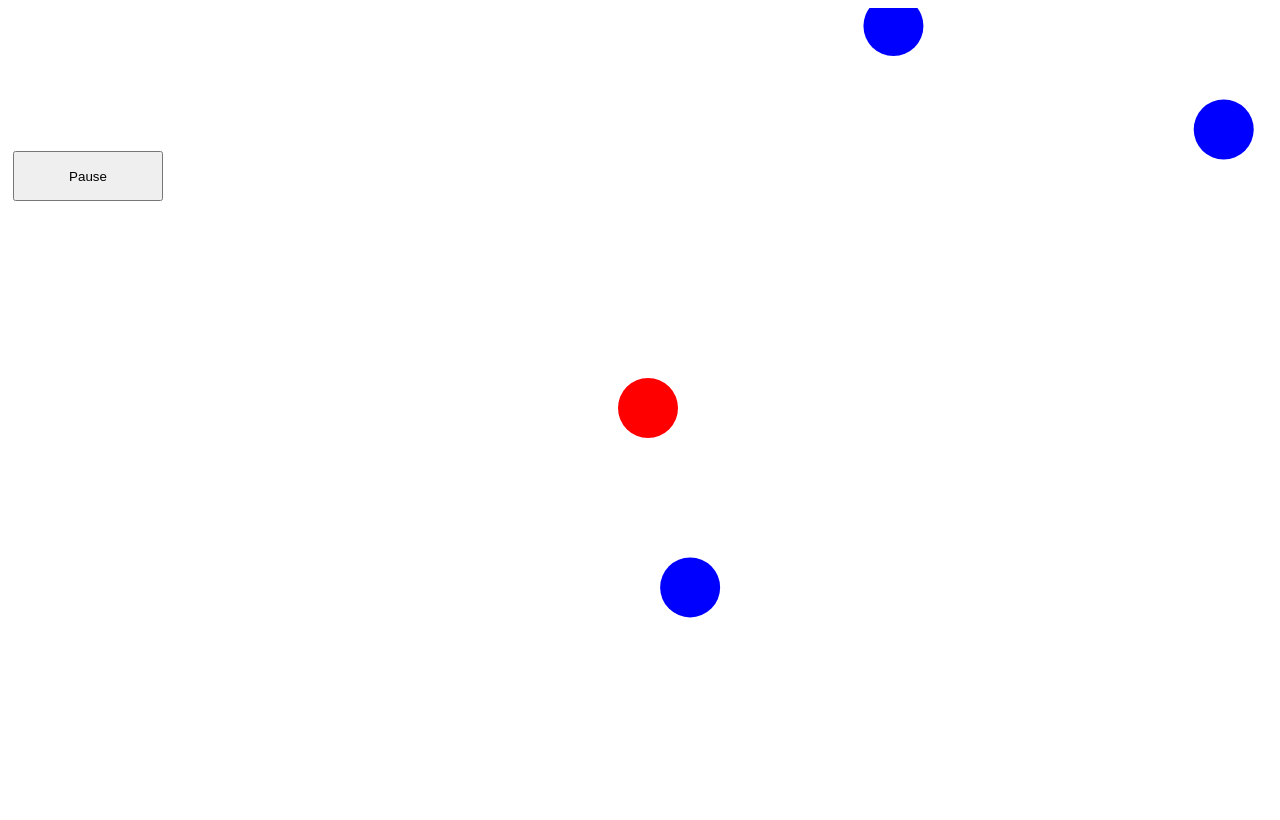
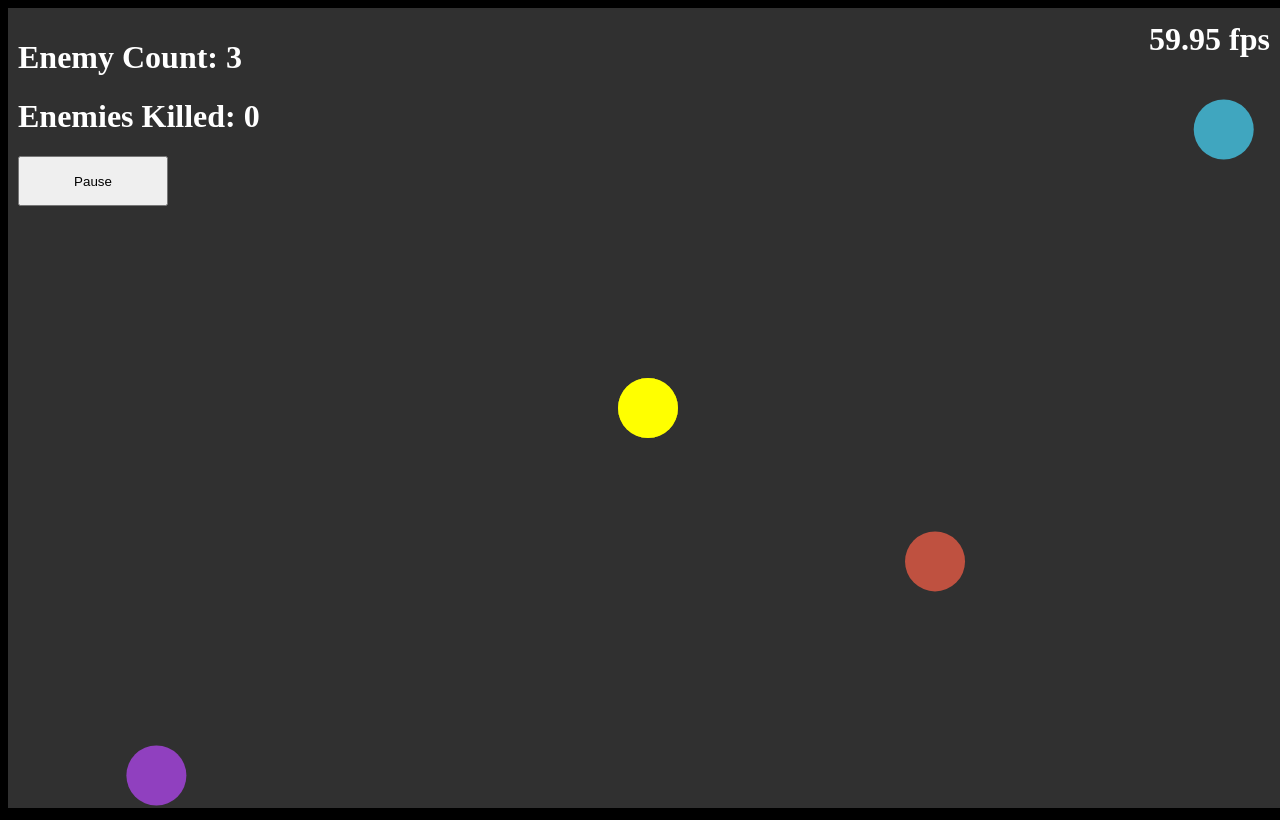
Before and after one commit to Ronterox/Dash-Dash-Js, a plain HTML site: page index.html in a window 1280 px wide. Drawn offline with Linux system fonts and the light colour scheme.

Commit message:
Graphics//v0.1 Cool trail effect, and mark on step

```diff
--- /dev/null
+++ b/css/index.css
@@ -0,0 +1,27 @@
+body
+{
+    color: white;
+    background-color: black;
+    padding: 0;
+}
+
+#fps-counter
+{
+    position: absolute;
+    right: 10px;
+    top: 0;
+}
+
+#pause-button
+{
+    width: 150px;
+    height: 50px;
+}
+
+.disable-select
+{
+    user-select: none; /* supported by Chrome and Opera */
+    -webkit-user-select: none; /* Safari */
+    -moz-user-select: none; /* Firefox */
+    -ms-user-select: none; /* Internet Explorer/Edge */
+}
--- a/index.css
+++ /dev/null
@@ -1,4 +0,0 @@
-body
-{
-    color: white;
-}
--- a/index.html
+++ b/index.html
@@ -4,16 +4,16 @@
         <meta charset="UTF-8">
         <meta name="viewport" content="width=device-width, initial-scale=1">
         <title>My first js Game!</title>
-        <link rel="stylesheet" type="text/css" href="index.css">
+        <link rel="stylesheet" type="text/css" href="css/index.css">
         <script type="text/javascript" src="https://livejs.com/live.js"></script>
     </head>
 
     <body>
-        <h1 style="position: absolute; right: 10px; top: 0" id="fps-counter">Fps Counter</h1>
-        <div style="position: absolute; margin: 5px">
+        <h1 id="fps-counter" class="disable-select">Fps Counter</h1>
+        <div style="position: absolute; margin: 10px" class="disable-select">
             <h1 id="enemy-counter">Enemy Count: 0</h1>
             <h1 id="kill-counter">Enemies Killed: 0</h1>
-            <button style="width: 150px; height: 50px" id="pause-button">Pause</button>
+            <button id="pause-button">Pause</button>
         </div>
         <canvas id="game-canvas"></canvas>
     </body>
--- a/scripts/entities/enemy.js
+++ b/scripts/entities/enemy.js
@@ -14,7 +14,9 @@ export class Enemy extends Entity
         this.speed = speed;
         this.playerRef = player;
         this.position = new Vector2(Math.random() * winWidth, Math.random() * winHeight);
+
         this.updateKill = () => console.error("Enemy update kill method undefined");
+        this.color = `hsl(${Math.random() * 360}, 50%, 50%)`
     }
 
     awake()
--- a/scripts/game-engine/game-engine.js
+++ b/scripts/game-engine/game-engine.js
@@ -150,6 +150,7 @@ let backgroundStyle = "rgba(255,255,255, 1)";
 
 function animate()
 {
+    //TODO: understand why the fillstyle leaves marks on the screen
     ctx.fillStyle = backgroundStyle;
     ctx.fillRect(0, 0, winWidth, winHeight);
 
--- a/scripts/main.js
+++ b/scripts/main.js
@@ -5,7 +5,7 @@ import { Enemy } from "./entities/enemy.js";
 function setGameConfig(enemiesPerWave = 1, timeBtwWaves = 2)
 {
     //Creation of player
-    const player = new Player(90, 'red');
+    const player = new Player(90, 'yellow');
 
     //Enemy generation
     const enemyCount = document.getElementById("enemy-counter");
@@ -21,14 +21,13 @@ function setGameConfig(enemiesPerWave = 1, timeBtwWaves = 2)
         for (let i = 0; i < number; i++)
         {
             const newEnemy = new Enemy(Math.random() * 5, player);
-            newEnemy.color = 'blue';
             newEnemy.updateKill = () => updateKillCounter();
             enemyCount.innerText = `Enemy Count: ${++enemyCounter}`
         }
     }
 
-    const milisecondsBtwWaves = timeBtwWaves * 1000;
-    const startSpawningEnemies = () => setInterval(() => spawnEnemies(enemiesPerWave), milisecondsBtwWaves);
+    const millisecondsBtwWaves = timeBtwWaves * 1000;
+    const startSpawningEnemies = () => setInterval(() => spawnEnemies(enemiesPerWave), millisecondsBtwWaves);
 
     //Set Pause button
     let enemySpawner = startSpawningEnemies();
@@ -56,4 +55,4 @@ function setGameConfig(enemiesPerWave = 1, timeBtwWaves = 2)
 }
 
 setGameConfig(3, 5);
-startGame();
+startGame("rgba(50,50,50,0.45)");
```
